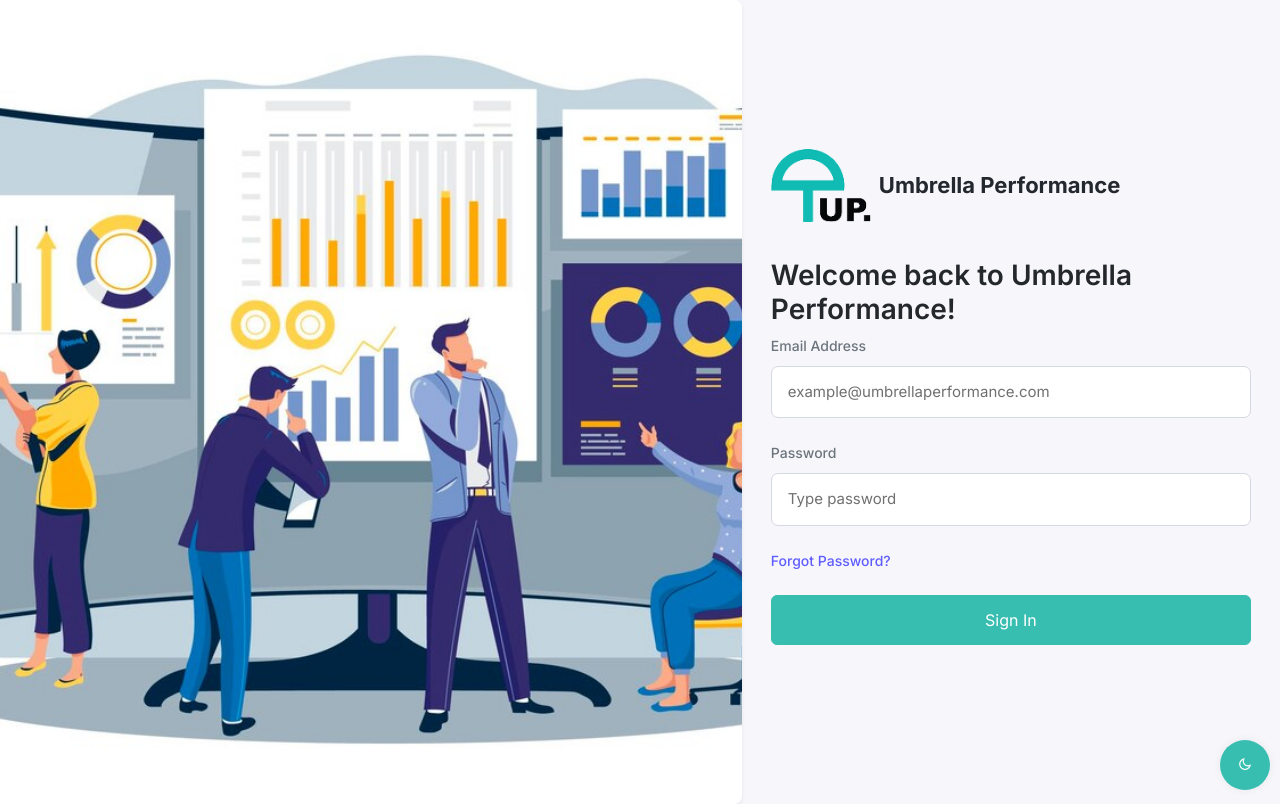
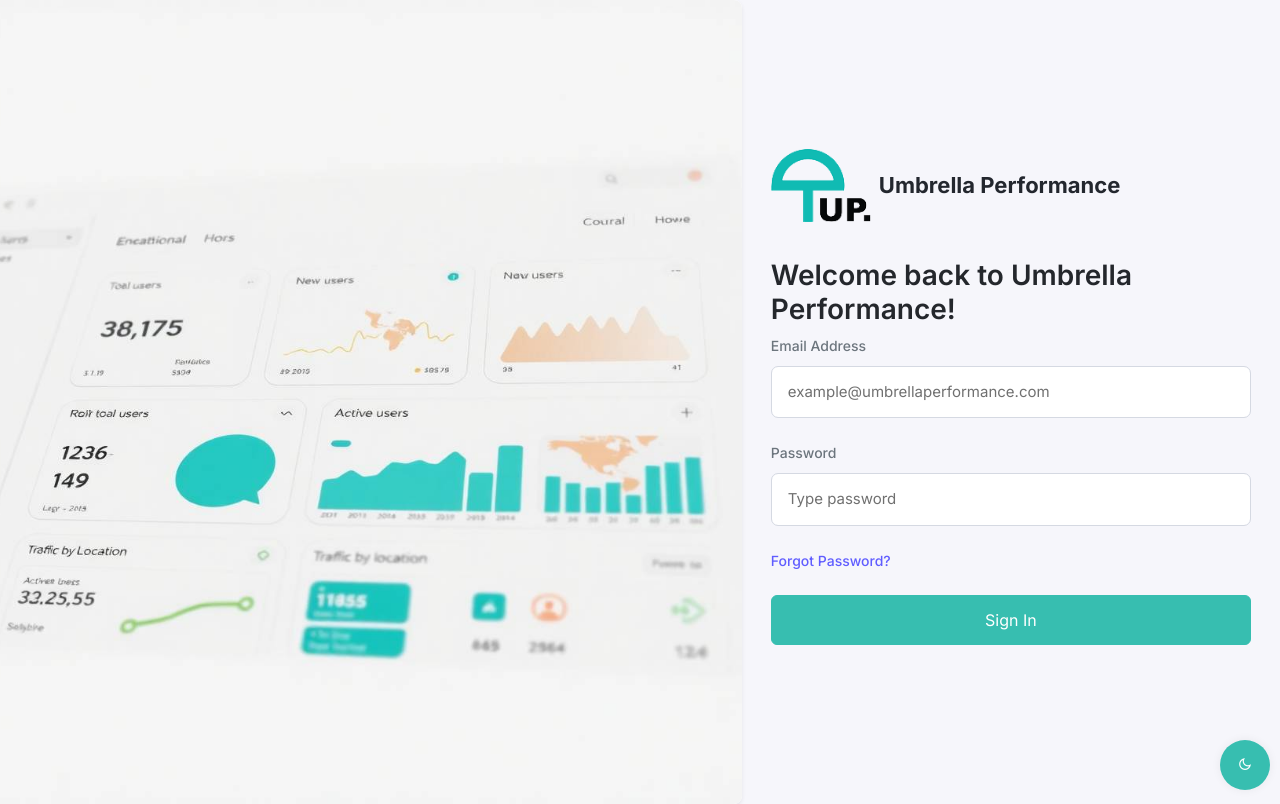
Before and after one commit to jamtechdev/mvp-test, a Next.js app: page / in a window 1280 px wide. Built offline with nearby package versions, Linux system fonts and the light colour scheme.

Commit message:
auth page img chnges

```diff
--- a/src/app/_components/SignIn.jsx
+++ b/src/app/_components/SignIn.jsx
@@ -50,7 +50,14 @@
               <Image
                 // src="/images/authpage.png"
                 //  src="/images/authpage2.jpg"
-                src="/images/authpage-2.jpg"
+                // src="/images/authpage-2.jpg"
+                //  src="/images/light-auth.jpg"
+
+                 src={
+                    isDark
+                      ? "/images/dark-auth.png"
+                      : "/images/light-auth.jpg"
+                  }
                 className="rounded-3 sign-in-banner"
                 alt="login"
                 width={646}
```
Also changed, not shown: public/images/dark-auth.png (added), public/images/light-auth.jpg (added).
